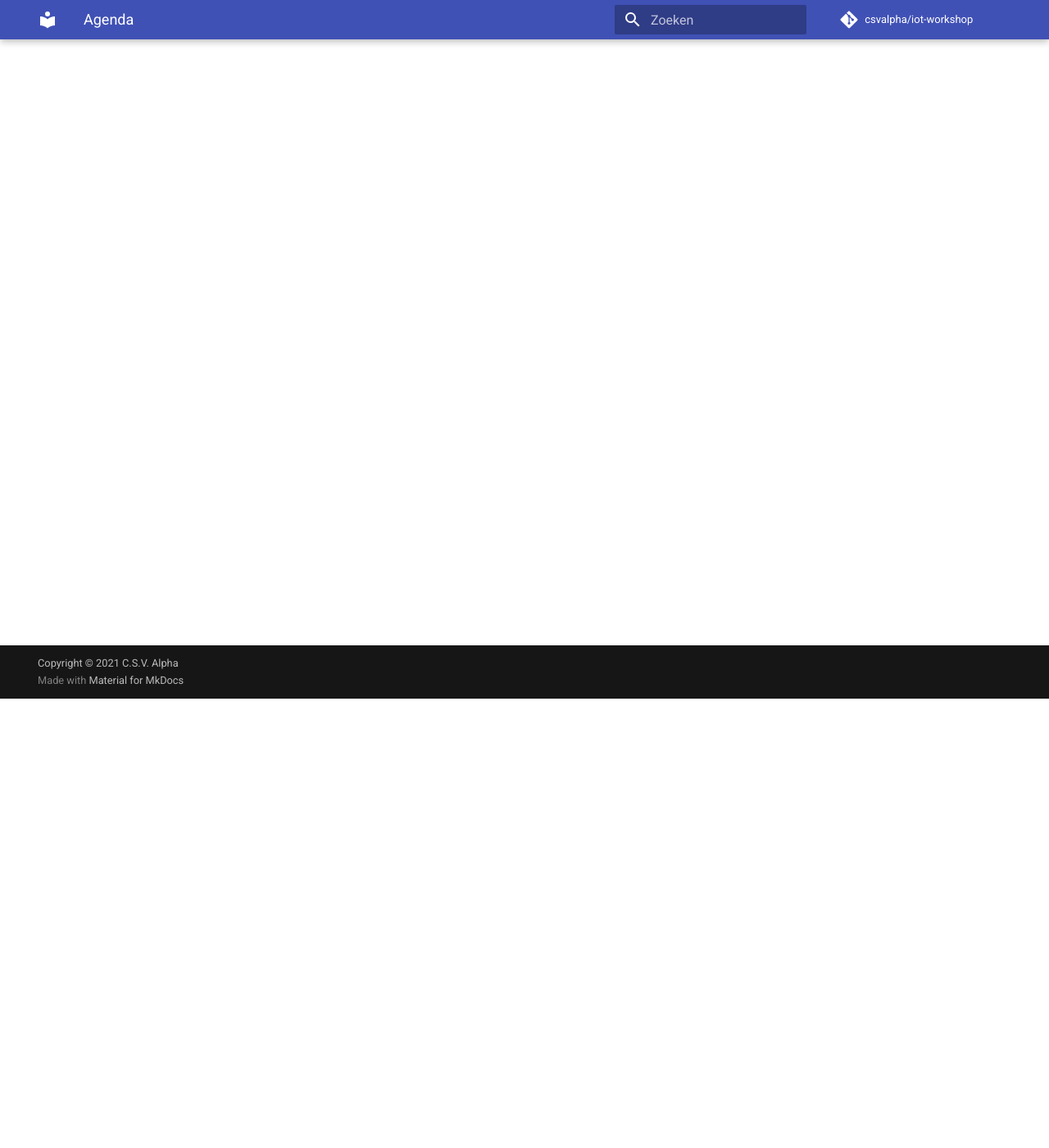
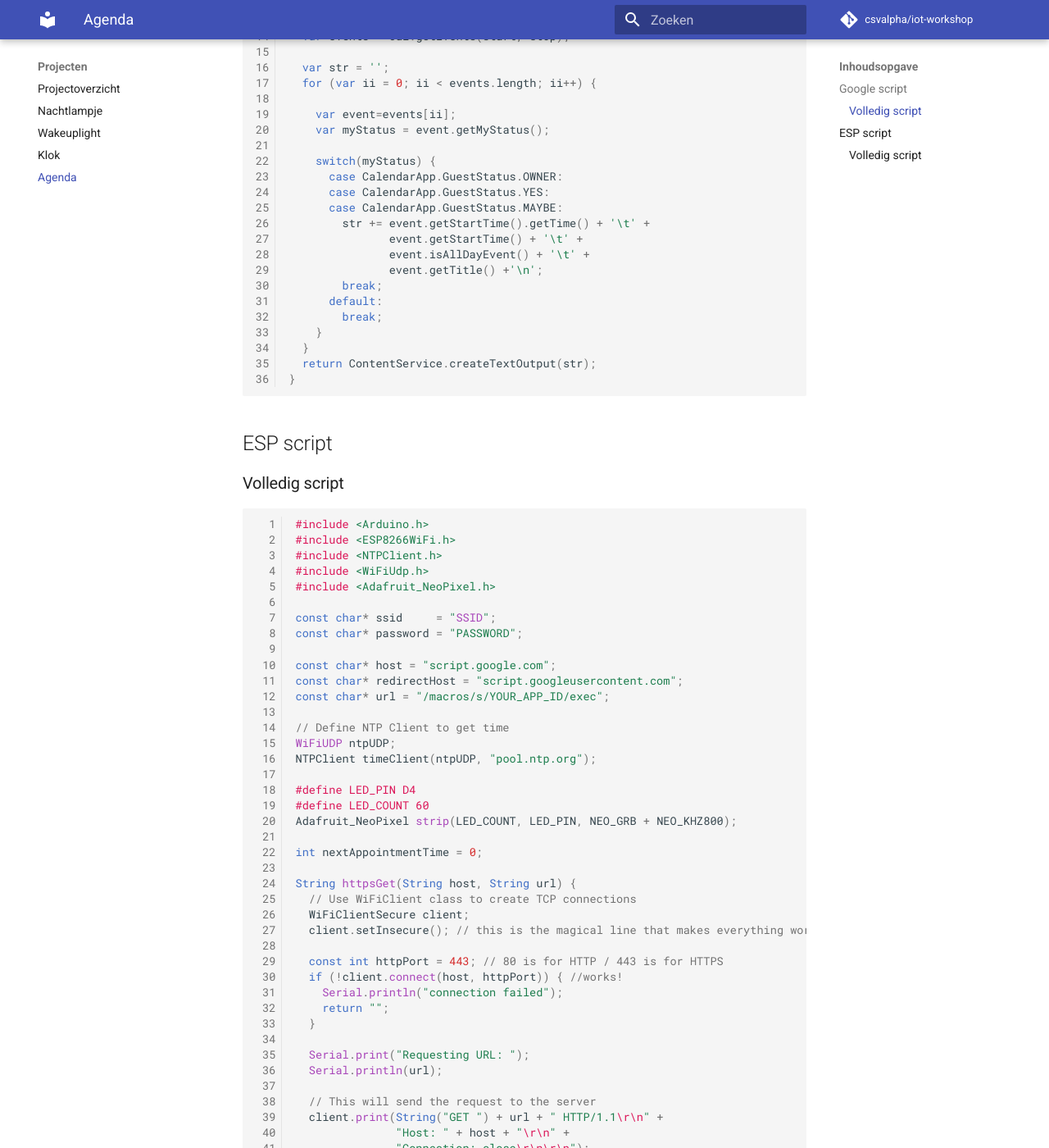
Before and after one commit to csvalpha/iot-workshop, an MkDocs documentation site: the page built from docs/projecten/agenda.md, in a window 1280 px wide and 1400 px high, scrolled down 548 px. Shown: the whole window at 82% size. Built offline with MkDocs 1.6.1 and Material for MkDocs 9.7.7, drawn with Linux system fonts in a browser that asks for light colours; comment, search, counter and statistics services are not loaded; some of the changed text lies outside the part shown.

Commit message:
Update agenda.md

````diff
--- a/docs/projecten/agenda.md
+++ b/docs/projecten/agenda.md
@@ -1 +1,217 @@
 # Agenda
+
+## Google script
+
+### Volledig script
+```javascript
+function doGet(e) {
+  var cal = CalendarApp.getCalendarById('your.email@gmail.com');
+  if (cal == undefined) {
+    return ContentService.createTextOutput("no access to calendar");
+  }
+
+  const now = new Date();
+  var start = new Date(); start.setHours(0, 0, 0);  // start at midnight
+  const oneday = 24*3600000; // [msec]
+  const stop = new Date(start.getTime() + 7 * oneday);
+  Logger.log(start);
+  Logger.log(stop);
+
+  var events = cal.getEvents(start, stop);
+
+  var str = '';
+  for (var ii = 0; ii < events.length; ii++) {
+
+    var event=events[ii];
+    var myStatus = event.getMyStatus();
+
+    switch(myStatus) {
+      case CalendarApp.GuestStatus.OWNER:
+      case CalendarApp.GuestStatus.YES:
+      case CalendarApp.GuestStatus.MAYBE:
+        str += event.getStartTime().getTime() + '\t' +
+               event.getStartTime() + '\t' +
+               event.isAllDayEvent() + '\t' +
+               event.getTitle() +'\n';
+        break;
+      default:
+        break;
+    }
+  }
+  return ContentService.createTextOutput(str);
+}
+```
+
+## ESP script
+
+### Volledig script
+```arduino
+#include <Arduino.h>
+#include <ESP8266WiFi.h>
+#include <NTPClient.h>
+#include <WiFiUdp.h>
+#include <Adafruit_NeoPixel.h>
+
+const char* ssid     = "SSID";
+const char* password = "PASSWORD";
+
+const char* host = "script.google.com";
+const char* redirectHost = "script.googleusercontent.com";
+const char* url = "/macros/s/YOUR_APP_ID/exec";
+
+// Define NTP Client to get time
+WiFiUDP ntpUDP;
+NTPClient timeClient(ntpUDP, "pool.ntp.org");
+
+#define LED_PIN D4
+#define LED_COUNT 60
+Adafruit_NeoPixel strip(LED_COUNT, LED_PIN, NEO_GRB + NEO_KHZ800);
+
+int nextAppointmentTime = 0;
+
+String httpsGet(String host, String url) {
+  // Use WiFiClient class to create TCP connections
+  WiFiClientSecure client;
+  client.setInsecure(); // this is the magical line that makes everything work
+
+  const int httpPort = 443; // 80 is for HTTP / 443 is for HTTPS
+  if (!client.connect(host, httpPort)) { //works!
+    Serial.println("connection failed");
+    return "";
+  }
+
+  Serial.print("Requesting URL: ");
+  Serial.println(url);
+
+  // This will send the request to the server
+  client.print(String("GET ") + url + " HTTP/1.1\r\n" +
+               "Host: " + host + "\r\n" +
+               "Connection: close\r\n\r\n");
+
+  while (client.connected()) {
+    String line = client.readStringUntil('\n');
+    if (line == "\r") {
+      Serial.println("headers received");
+      break;
+    }
+  }
+  // if there are incoming bytes available
+  // from the server, read them and print them:
+  String response = "";
+  while (client.available()) {
+    char c = client.read();
+    Serial.write(c);
+    response.concat(c);
+  }
+
+  Serial.println();
+  Serial.println("closing connection");
+
+  return response;
+}
+
+int getNextAppointmentTime() {
+  Serial.print("connecting to ");
+  Serial.println(host);
+
+  String redirectMessage = httpsGet(host, url);
+
+  Serial.println("Redirect message: ");
+  Serial.println(redirectMessage);
+
+  int from = redirectMessage.indexOf("/macros");
+  int to = redirectMessage.indexOf("\">here");
+
+  String redirectUrl = redirectMessage.substring(from, to);
+  redirectUrl.replace("&amp;", "&");
+  Serial.print("Redirect url: ");
+  Serial.println(redirectUrl);
+
+  String calenderItems = httpsGet(redirectHost, redirectUrl);
+  int start = calenderItems.indexOf("\n");
+  int end = calenderItems.indexOf("\t");
+  String epoch = calenderItems.substring(start+1, end-3);
+  Serial.print("Next item epoch: ");
+  Serial.println(epoch);
+
+  return epoch.toInt();
+}
+
+void setup() {
+    // We starten de ledstrip op en zetten hem aan
+  strip.begin();
+
+  // We maken de ledstrip rood om aan te geven dat we nog niet met wifi verbonden zijn
+  for (int i = 0; i < strip.numPixels(); i++) {
+    strip.setPixelColor(i, 255, 0, 0);
+  }
+  strip.setBrightness(25);
+  strip.show();
+
+  Serial.begin(9600);
+  delay(10);
+
+  Serial.println();
+  Serial.print("Connecting to ");
+  Serial.println(ssid);
+
+  WiFi.begin(ssid, password);
+
+  // Zolang we nog niet met het wifi verbonden zijn updaten we een pixel van de ring naar oranje
+  int status = 0;
+  while (WiFi.status() != WL_CONNECTED) {
+    delay(500);
+
+    if (status < LED_COUNT) {
+      strip.setPixelColor(status++, 255, 255, 0);
+      strip.show();
+    }
+  }
+
+  timeClient.begin();
+  timeClient.setTimeOffset(0);
+
+  Serial.println("");
+  Serial.println("WiFi connected");
+  Serial.println("IP address: ");
+  Serial.println(WiFi.localIP());
+
+  // We maken de ledstrip leeg om aan te geven dat we succesvol opgestart zijn
+  strip.clear();
+  strip.show();
+  delay(500);
+}
+
+void loop() {
+  timeClient.update();
+  if (nextAppointmentTime == 0 || timeClient.getMinutes() % 10 == 0) {
+    Serial.println("Updating next appointment time");
+    nextAppointmentTime = getNextAppointmentTime();
+  }
+
+  Serial.print("Next appointment time: ");
+  Serial.println(nextAppointmentTime);
+  Serial.print("Current time: ");
+  Serial.println(timeClient.getEpochTime());
+
+  int minutesToAppointment = (nextAppointmentTime - timeClient.getEpochTime()) / 60;
+  Serial.print("Minutes to appointment: ");
+  Serial.println(minutesToAppointment);
+
+  for (int i = 0; i < strip.numPixels(); i++) {
+    if (i < minutesToAppointment && minutesToAppointment < 60) {
+      strip.setPixelColor(i, 0, 255, 0);
+    } else {
+      strip.setPixelColor(i, 0, 0, 0);
+    }
+  }
+  strip.show();
+
+  if (minutesToAppointment <= 0) {
+    Serial.println("Appointment is now, updating next appointment time");
+    nextAppointmentTime = getNextAppointmentTime();
+  }
+
+  delay(60000);
+}
+```
````
